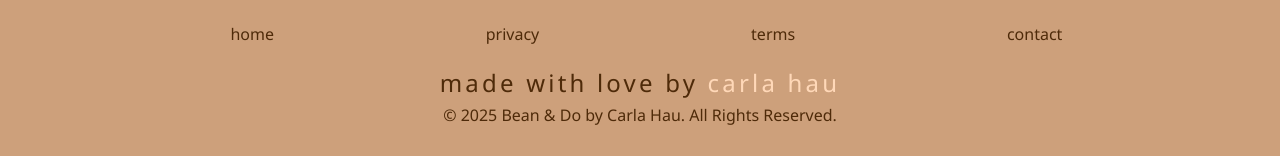
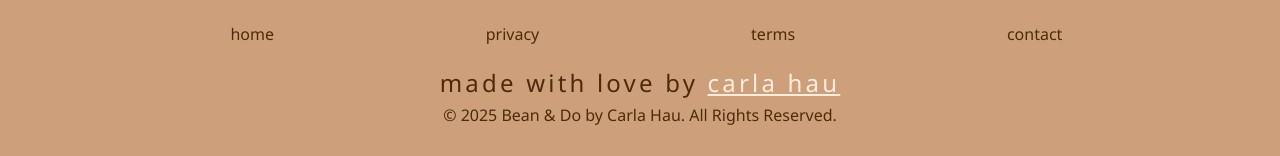
Before and after one commit to carlahauu/Bean-And-Do-Frontend, a React (Vite) app: page /contact in a window 1280 px wide. Shown: the part 498-654 px from the top of the page. Built offline with nearby package versions, Linux system fonts and the light colour scheme.

Commit message:
Added grid background & updated footer

```diff
--- a/src/components/Footer.jsx
+++ b/src/components/Footer.jsx
@@ -11,7 +11,7 @@ function Footer() {
             <a href='/contact'>contact</a>
         </div>
         <div className="madeWithLove">
-            <h1>made with love by <span>carla hau</span></h1>
+            <h1>made with love by <a href="http://linkedin.com/in/carla-hau/">carla hau</a></h1>
         </div>
         <div className="copyright">
             <p>© 2025 Bean & Do by Carla Hau. All Rights Reserved.</p>
--- a/src/index.css
+++ b/src/index.css
@@ -18,6 +18,12 @@ body {
   display: flex;
   min-width: 320px;
   min-height: 100vh;
+  inset: 0;
+  height: 100%;
+  width: 100%;
+  background-image: linear-gradient(to right, #4e2a0910 1px, transparent 1px),
+      linear-gradient(to bottom, #4e2a090c 1px, transparent 1px);
+  background-size: 23px 23px;
 }
 
 h1 {
--- a/src/styles/Footer.css
+++ b/src/styles/Footer.css
@@ -29,8 +29,8 @@
     margin-bottom: -0.4em;
 }
 
-.madeWithLove span{
-    color: #FFD8B8;
+.madeWithLove a{
+    color: #ffeddc;
 }
 
 .copyright{
```
